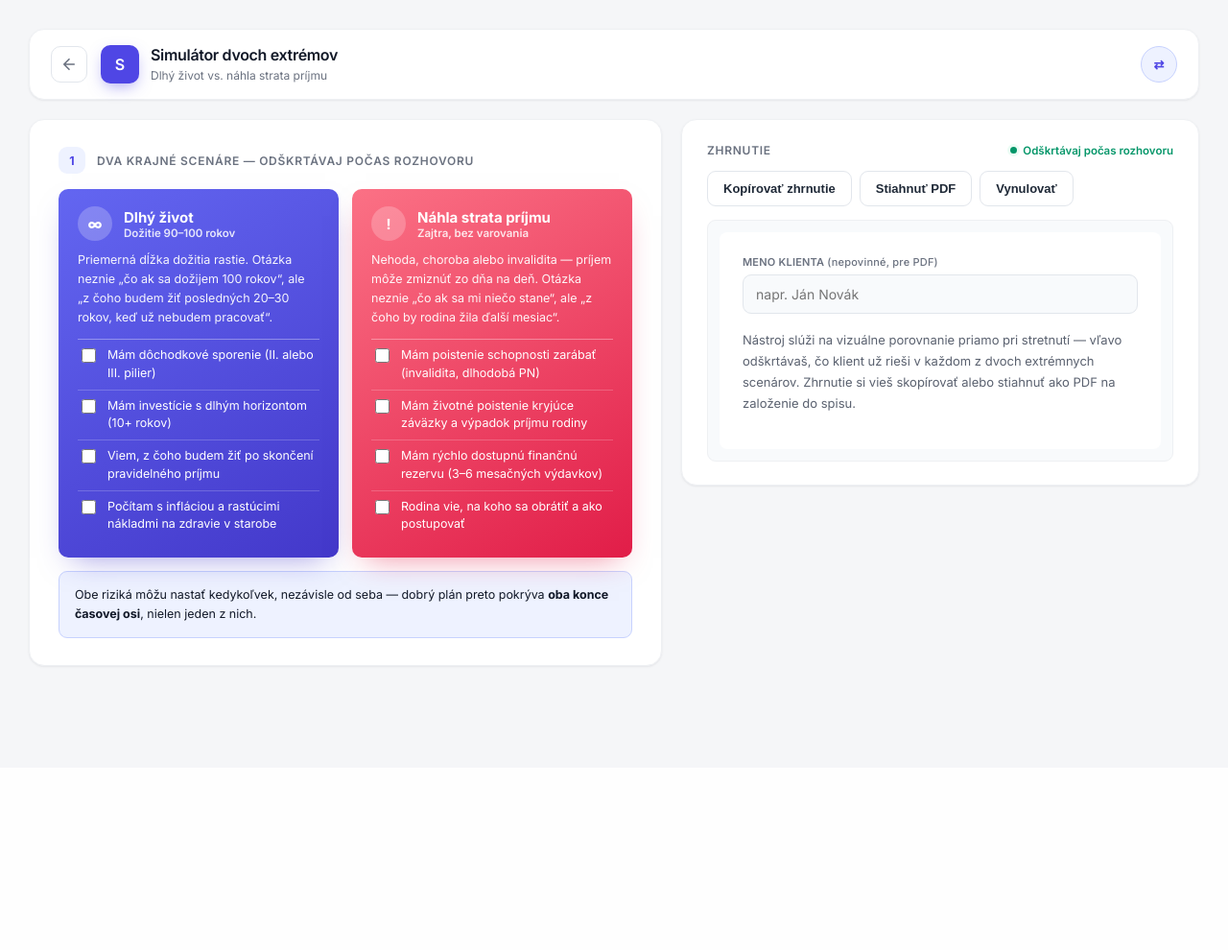
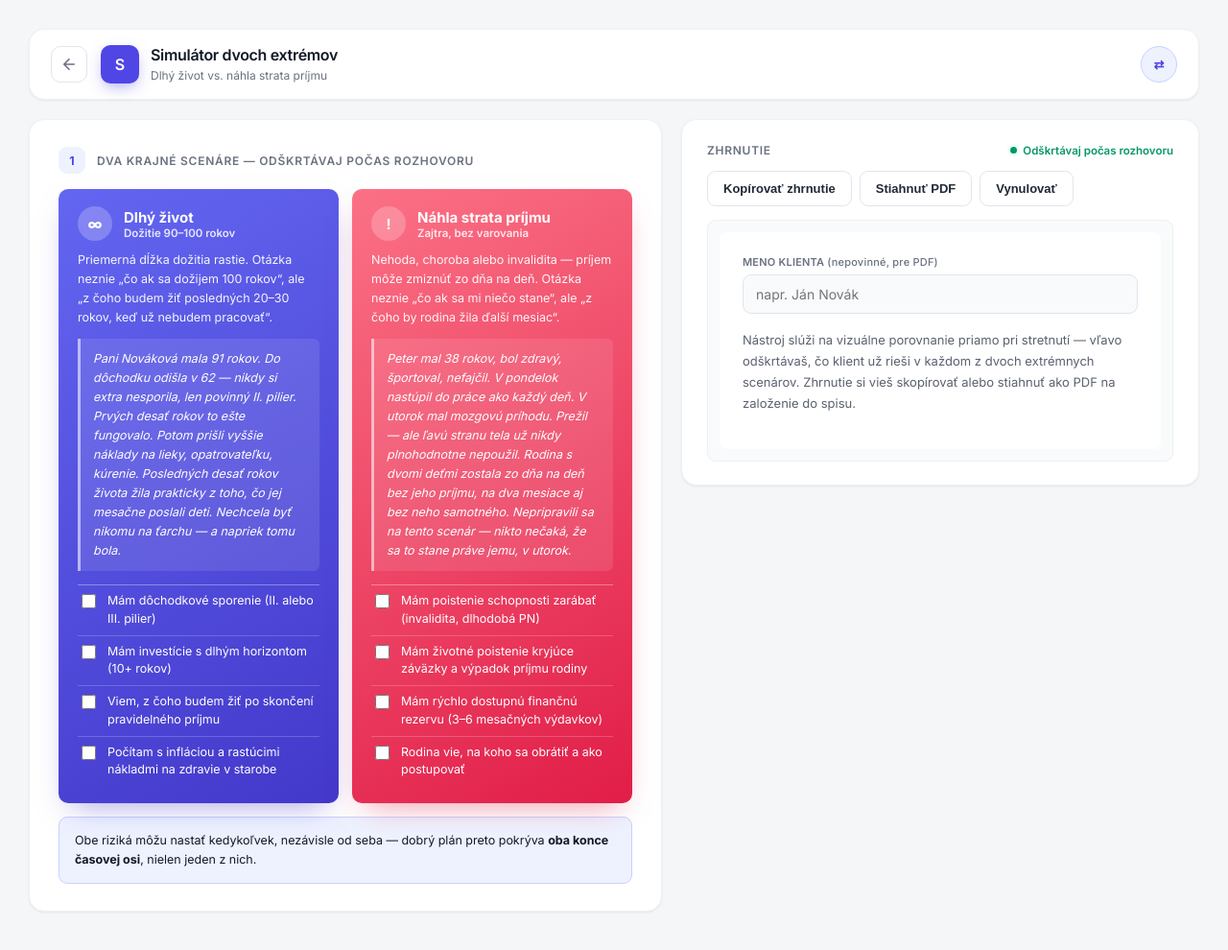
Before and after one commit to vmoscak/formulare, a PHP site: page /simulator-dvoch-extremov/index.html in a window 1280 px wide. Shown: the top 990 px of the page at 96% size. Before the commit the page ends 696 px from the top, so only its background shows below. Run offline with PHP 8.4, Linux system fonts and the light colour scheme; data that the repository does not hold is empty; a stand-in replaces the project's code that opens the database connection.

Commit message:
Simulátor dvoch extrémov: konkrétne príbehy + presun vyššie, rozdelenie Hlavné nástroje podľa využitia
Ku každému extrému (dlhý život / náhla strata príjmu) pribudol krátky
príbeh konkrétneho človeka na prerozprávanie klientovi — nielen suché
kontrolné otázky, ktoré aj tak odškrtáva poradca spolu s klientom naživo.

"Hlavné nástroje" rozdelené na 4 skupiny podľa reálneho využitia:
Pred stretnutím / motivácia, Vysvetľovanie klientovi, Podpora poradcu,
Po podpise. Simulátor dvoch extrémov je teraz prvý v poradí v prvej
skupine.

```diff
--- a/simulator-dvoch-extremov/index.html
+++ b/simulator-dvoch-extremov/index.html
@@ -8,12 +8,13 @@
      SIMULÁTOR DVOCH EXTRÉMOV — samostatný editovateľný súbor
      -------------------------------------------------------------------------
      Vedľa seba dva krajné scenáre: dlhý život (dožitie) vs. náhla strata
-     príjmu (zajtra). Pri každom krátke vysvetlenie a kontrolný zoznam na
-     odškrtávanie počas rozhovoru. Voliteľné meno klienta + PDF cez zdieľaný
-     ../pdf.php (Dompdf).
+     príjmu (zajtra). Pri každom krátky príbeh konkrétneho človeka (na
+     prečítanie/prerozprávanie klientovi) a kontrolný zoznam, ktorý poradca
+     odškrtáva spolu s klientom naživo počas rozhovoru. Voliteľné meno
+     klienta + PDF cez zdieľaný ../pdf.php (Dompdf).
 
      KDE ČO UPRAVIŤ:
-       • Scenáre, popisy a otázky ... JS, objekt SCENARIOS
+       • Scenáre, príbehy a otázky .. JS, objekt SCENARIOS
        • Farby / vzhľad ............. zdieľaný dizajnový systém ../assets/ui.css
 ========================================================================== -->
 
@@ -33,6 +34,10 @@
   .ext-card .ext-label{font-size:15px; font-weight:800;}
   .ext-card .ext-sub{font-size:11.5px; font-weight:600; opacity:.85;}
   .ext-card .ext-desc{font-size:12.5px; line-height:1.6; opacity:.94; margin-bottom:12px;}
+  .ext-card .ext-story{
+    font-style:italic; font-size:12.5px; line-height:1.6; padding:11px 13px; margin-bottom:14px;
+    background:rgba(255,255,255,.1); border-left:3px solid rgba(255,255,255,.55); border-radius:0 6px 6px 0;
+  }
   .ext-card label{display:flex; align-items:flex-start; gap:9px; padding:7px 0; border-top:1px solid rgba(255,255,255,.2); cursor:pointer;}
   .ext-card label:first-of-type{border-top:1px solid rgba(255,255,255,.35); margin-top:2px;}
   .ext-card input[type=checkbox]{margin-top:2px; flex-shrink:0; width:15px; height:15px;}
@@ -118,6 +123,7 @@ const SCENARIOS = [
     key: 'long', tile: '∞', cls: 'ext-long',
     label: 'Dlhý život', sub: 'Dožitie 90–100 rokov',
     desc: 'Priemerná dĺžka dožitia rastie. Otázka neznie „čo ak sa dožijem 100 rokov“, ale „z čoho budem žiť posledných 20–30 rokov, keď už nebudem pracovať“.',
+    story: 'Pani Nováková mala 91 rokov. Do dôchodku odišla v 62 — nikdy si extra nesporila, len povinný II. pilier. Prvých desať rokov to ešte fungovalo. Potom prišli vyššie náklady na lieky, opatrovateľku, kúrenie. Posledných desať rokov života žila prakticky z toho, čo jej mesačne poslali deti. Nechcela byť nikomu na ťarchu — a napriek tomu bola.',
     items: [
       'Mám dôchodkové sporenie (II. alebo III. pilier)',
       'Mám investície s dlhým horizontom (10+ rokov)',
@@ -129,6 +135,7 @@ const SCENARIOS = [
     key: 'sudden', tile: '!', cls: 'ext-sudden',
     label: 'Náhla strata príjmu', sub: 'Zajtra, bez varovania',
     desc: 'Nehoda, choroba alebo invalidita — príjem môže zmiznúť zo dňa na deň. Otázka neznie „čo ak sa mi niečo stane“, ale „z čoho by rodina žila ďalší mesiac“.',
+    story: 'Peter mal 38 rokov, bol zdravý, športoval, nefajčil. V pondelok nastúpil do práce ako každý deň. V utorok mal mozgovú príhodu. Prežil — ale ľavú stranu tela už nikdy plnohodnotne nepoužil. Rodina s dvomi deťmi zostala zo dňa na deň bez jeho príjmu, na dva mesiace aj bez neho samotného. Nepripravili sa na tento scenár — nikto nečaká, že sa to stane práve jemu, v utorok.',
     items: [
       'Mám poistenie schopnosti zarábať (invalidita, dlhodobá PN)',
       'Mám životné poistenie kryjúce záväzky a výpadok príjmu rodiny',
@@ -153,6 +160,7 @@ function render(){
       + '<div class="ext-top"><span class="ext-tile">' + s.tile + '</span>'
       + '<div><div class="ext-label">' + escapeHtml(s.label) + '</div><div class="ext-sub">' + escapeHtml(s.sub) + '</div></div></div>'
       + '<div class="ext-desc">' + escapeHtml(s.desc) + '</div>'
+      + '<div class="ext-story">' + escapeHtml(s.story) + '</div>'
       + s.items.map(function(q, i){
           const isChecked = !!checkedSet[i];
           return '<label><input type="checkbox" data-scenario="' + s.key + '" data-q="' + i + '" ' + (isChecked?'checked':'') + '>'
@@ -168,7 +176,7 @@ function render(){
 function doCopy(){
   const txt = SCENARIOS.map(function(s){
     const c = state.checked[s.key] || {};
-    return s.label + ' (' + s.sub + ')\n' + s.items.map(function(q, i){
+    return s.label + ' (' + s.sub + ')\n' + s.story + '\n\n' + s.items.map(function(q, i){
       return (c[i] ? '[x] ' : '[ ] ') + q;
     }).join('\n');
   }).join('\n\n') + '\n\nObe riziká môžu nastať kedykoľvek, nezávisle od seba — dobrý plán preto pokrýva oba konce časovej osi, nielen jeden z nich.';
@@ -203,6 +211,7 @@ function buildLetterHtml(){
     return '<div class="ex-sec">'
       + '<div class="ex-hd" style="background:' + SCENARIO_PDF_COLOR[s.key] + ';">' + escapeHtml(s.label) + ' — ' + escapeHtml(s.sub) + '</div>'
       + '<p class="ex-desc">' + escapeHtml(s.desc) + '</p>'
+      + '<p class="ex-story">' + escapeHtml(s.story) + '</p>'
       + rows
       + '</div>';
   }).join('');
@@ -219,6 +228,7 @@ function buildLetterHtml(){
     .ex-sec { margin-bottom:6mm; }
     .ex-hd { color:#fff; font-weight:bold; font-size:11pt; padding:3mm 4mm; border-radius:2mm; }
     .ex-desc { font-size:9.5pt; color:#5b6270; margin:3mm 0 3mm; line-height:1.5; }
+    .ex-story { font-style:italic; font-size:9.5pt; color:#3a3d45; background:#f5f4f0; padding:3mm 4mm; border-left:1.5pt solid #a8a29e; border-radius:0 1.5mm 1.5mm 0; margin:0 0 4mm; line-height:1.55; }
     .ex-item { display:flex; align-items:flex-start; gap:6pt; padding:2mm 0; border-bottom:0.5pt solid #eef0f3; }
     .ex-mark { width:12pt; height:12pt; flex-shrink:0; border:1pt solid #999; border-radius:2pt; text-align:center; font-size:9pt; line-height:11pt; color:#059669; }
     .ex-mark.on { border-color:#059669; background:#ecfdf5; font-weight:bold; }
```
Also changed, not shown: tools-registry.php (+26 -17 lines).
